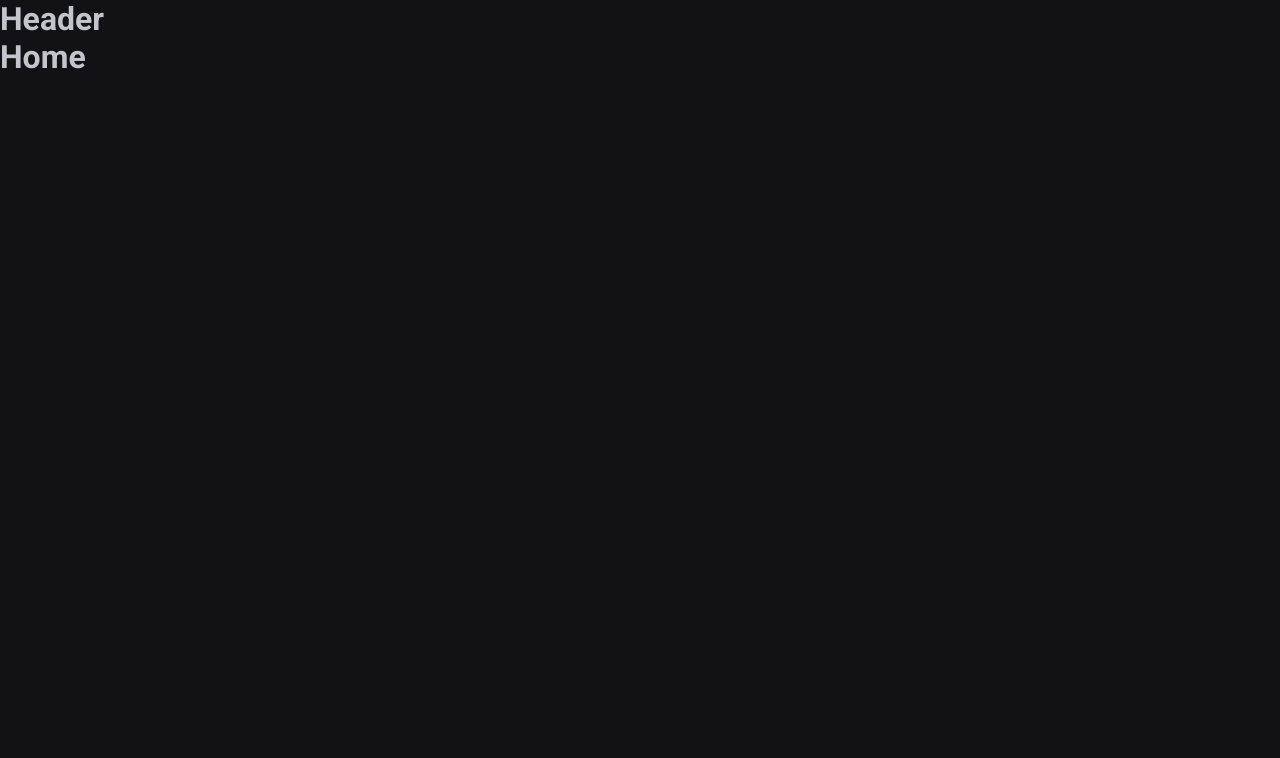
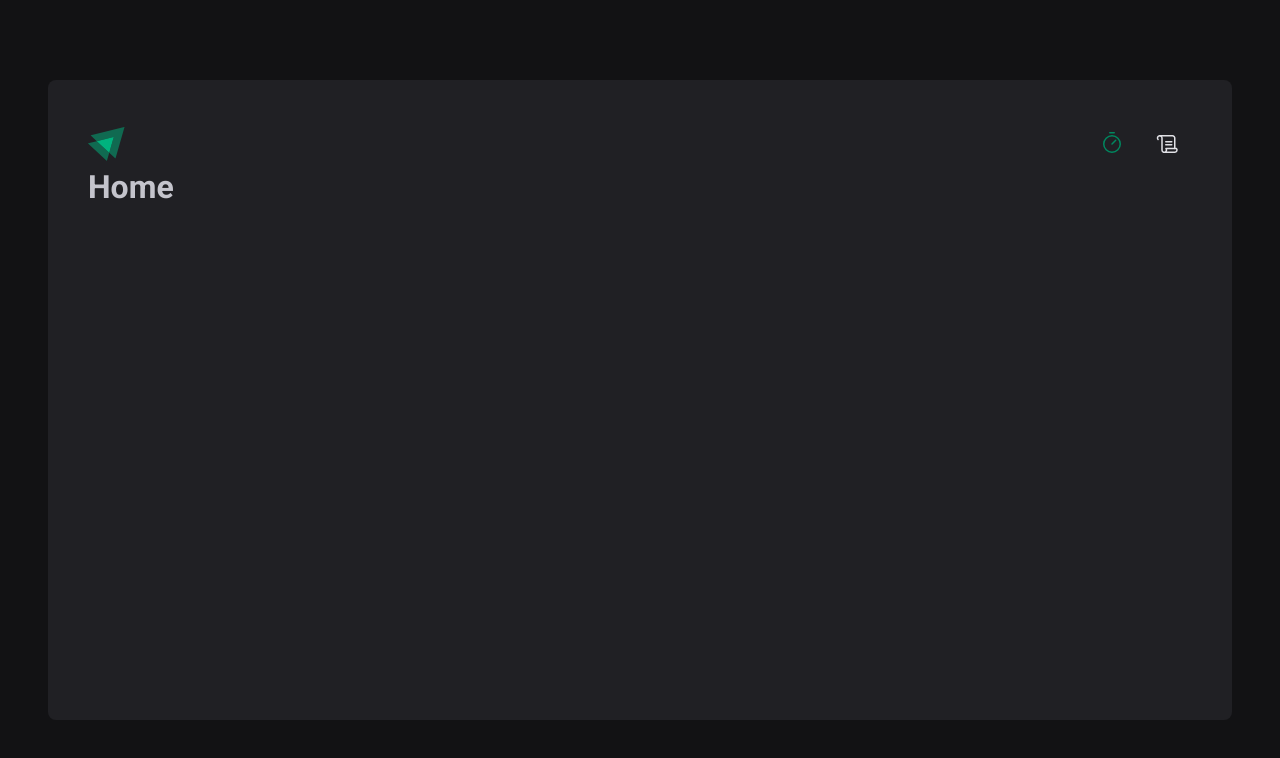
Before and after one commit to demohenry/Ignite-Timer, a React (Vite) app: page / in a window 1280 px wide. Shown: the top 758 px of the page. Built offline with nearby package versions, Linux system fonts and the light colour scheme.

Commit message:
Alterações na estrutura para conformidade e estilização padrão e formulação do componente Header

```diff
--- a/index.html
+++ b/index.html
@@ -6,6 +6,7 @@
 		<link rel="preconnect" href="https://fonts.googleapis.com" />
 		<link rel="preconnect" href="https://fonts.gstatic.com" crossorigin />
 
+		<link rel="shortcut icon" href="./src/assets/ignite-logo.svg">
 		<meta name="viewport" content="width=device-width, initial-scale=1.0" />
 
 		<link
--- a/package.json
+++ b/package.json
@@ -10,6 +10,7 @@
 		"lint": "eslint src --ext .ts,.tsx"
 	},
 	"dependencies": {
+		"phosphor-react": "^1.4.1",
 		"react": "^18.2.0",
 		"react-dom": "^18.2.0",
 		"react-router-dom": "^6.22.3",
--- a/src/components/Header.tsx
+++ /dev/null
@@ -1,9 +0,0 @@
-
-
-export function Header() {
-  return (
-    <div>
-      <h1>Header</h1>
-    </div>
-  )
-}
--- /dev/null
+++ b/src/components/Header/index.tsx
@@ -0,0 +1,22 @@
+import { NavLink } from "react-router-dom";
+import { HeaderContainer } from "./styles";
+
+import igniteLogo from '../../assets/ignite-logo.svg'
+
+import { Timer, Scroll } from "phosphor-react";
+
+export function Header() {
+  return (
+    <HeaderContainer>
+      <img src={igniteLogo} alt=""/>
+      <nav>
+        <NavLink to="/">
+          <Timer size={24} />
+        </NavLink>
+        <NavLink to="/history" title="Histórico">
+          <Scroll size={24} />
+        </NavLink>
+      </nav>
+    </HeaderContainer>
+  )
+}
--- /dev/null
+++ b/src/components/Header/styles.ts
@@ -0,0 +1,41 @@
+import styled from 'styled-components'
+
+export const HeaderContainer = styled.header`
+  display: flex;
+  align-items: center;
+  justify-content: space-between;
+
+  img {
+    width: 2.3rem;
+  }
+
+  nav {
+    display: flex;
+    gap: 0.5rem;
+
+    a {
+      width: 3rem;
+      height: 3rem;
+      display: flex;
+      justify-content: center;
+      align-items: center;
+
+      color: ${(props) => props.theme['gray-100']};
+
+      border-top: 3px solid transparent;
+      border-bottom: 3px solid transparent;
+
+      &:hover {
+        border-bottom: 3px solid ${(props) => props.theme['green-500']};
+      }
+
+      &.active {
+        color: ${(props) => props.theme['green-500']};
+      }
+
+      &:focus {
+        box-shadow: none;
+      }
+    }
+  }
+`
--- a/src/layouts/DefaultLayout.tsx
+++ /dev/null
@@ -1,12 +0,0 @@
-import { Outlet } from "react-router-dom";
-import { Header } from "../components/Header";
-
-
-export function DefautlLayout() {
-  return (
-    <div>
-      <Header/>
-      <Outlet />
-    </div>
-  )
-}
--- /dev/null
+++ b/src/layouts/DefaultLayout/index.tsx
@@ -0,0 +1,13 @@
+import { Outlet } from "react-router-dom";
+import { Header } from "../../components/Header";
+import { LayoutContainer } from "./styles";
+
+
+export function DefautlLayout() {
+  return (
+    <LayoutContainer>
+      <Header/>
+      <Outlet />
+    </LayoutContainer>
+  )
+}
--- /dev/null
+++ b/src/layouts/DefaultLayout/styles.ts
@@ -0,0 +1,16 @@
+import styled, { css } from 'styled-components'
+
+export const LayoutContainer = styled.div`
+${({theme}) => css`
+  max-width: 74rem;
+  height: calc(100vh - 10rem);
+  margin: 5rem auto;
+  padding: 2.5rem;
+
+  background: ${theme['gray-800']};
+  border-radius: 8px;
+
+  display: flex;
+  flex-direction: column;
+`}
+`
```
Also changed, not shown: src/assets/ignite-logo.svg (added), 1 other file (tests, documents, lock files or other folders).
